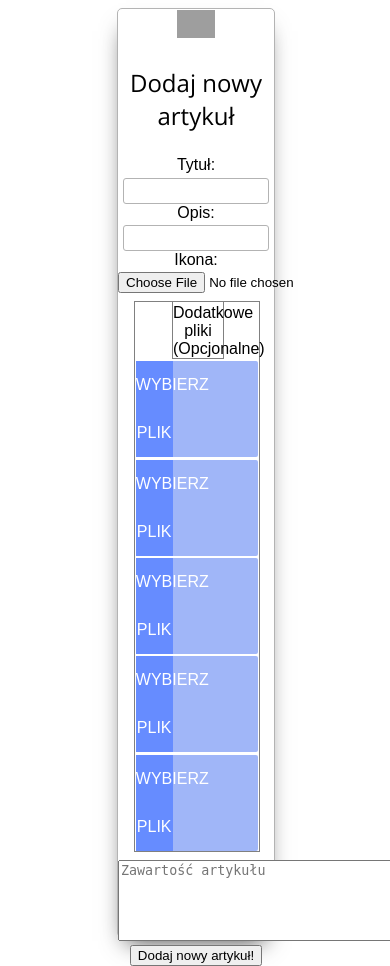
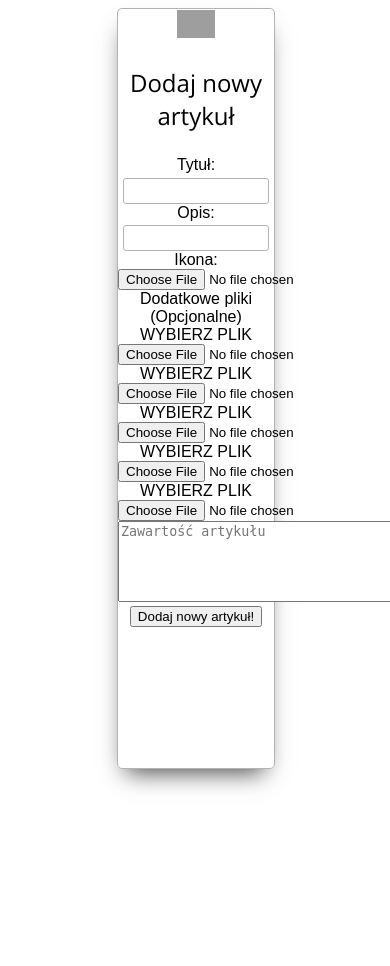
Before and after one commit to Avngarde/StronaSzkolyZSMEIE, a Django app: page /artykuly/renderarticleform in a window 390 px wide; the page is wider, and only the part inside the window is pictured. After the commit the page ends 790 px from the top of that part, so only its background shows below. Run offline with Django 3.2, Linux system fonts and the light colour scheme; a user stored in the database is signed in; grey boxes are pictures that could not be loaded.

Commit message:
Add files via upload

```diff
--- a/static/css/artykuly.css
+++ b/static/css/artykuly.css
@@ -69,3 +69,12 @@ table, td, th
 	margin-top: 0.1%;
 	padding-top:5px;
 }
+
+.filetodwnload{
+	float: left;
+	margin-right: 2%;
+}
+
+.filetodwnload a{
+	color: red;
+}
--- a/static/css/login.css
+++ b/static/css/login.css
@@ -6,7 +6,7 @@ body{
 }
 #contentbox{
     width: 40%;
-    height: 110vh;
+    height: 90vh;
     margin-top: 2%;
     margin-left: 30%;
     border: 1px solid #b3b3b3;
@@ -49,11 +49,7 @@ body{
     width: 90%;
     height: 90%;
 }
-#input-special{
-    box-shadow: none;
-    margin-top: 2%;
-    margin-right:45%;
-}
+
 
 #dalej{
     color:white;
@@ -94,54 +90,3 @@ body{
     display: block;
      color: #999999;
 }
-.textareainput{
-    margin-top:5%;
-}
-#pliki{
-    width:80%;
-    height:50%;
-    border: 1px solid grey;
-    margin-left:10%;
-    margin-top:5%;
-}
-#pliki-title-container{
-    width:40%;
-    height:20%;
-    border: 1px solid grey;
-    border-top-style: none;
-    margin-left:30%;
-    margin-top:0%;
-}
-#pliki-title-text{
-   padding-top:4%;
-}
-.pliki-input-holder{
-    width:98%;
-    height:25%;
-    margin-left:1%;
-    background-color: #a0b6f8;
-    border-radius:2px;
-    margin-top:2%;
-}
-.pliki-label{
-    line-height: 3;
-    color:white;
-    cursor:pointer;
-}
-.pliki-input-title {
-    cursor: pointer;
-    margin-right:70%;
-    height:100%;
-    width: 30%;
-    background-color:#668cff;
- }
-
- .pliki-input {
-    opacity: 0;
-    position: absolute;
-    z-index: -1;
- }
-
-.file-name{
-    float: left;
-}
--- a/static/css/responsive.css
+++ b/static/css/responsive.css
@@ -282,6 +282,12 @@
 	margin-top: 23vw;
 	margin-left: 4%;
 }
+
+
+#adminarticletools{
+	margin-left: 20%;
+}
+
 .socialicon{filter: grayscale(0%);}
 #RODO img{filter: grayscale(0%);}
 .option-arrow{display: none;}
--- a/static/css/styleevent.css
+++ b/static/css/styleevent.css
@@ -132,7 +132,7 @@ ul li{padding: 0;}
 }
 
 #adminarticletools{
-	margin-left: 70%;
+	margin-left: 65%;
 }
 
 #adminarticletools a{
```
